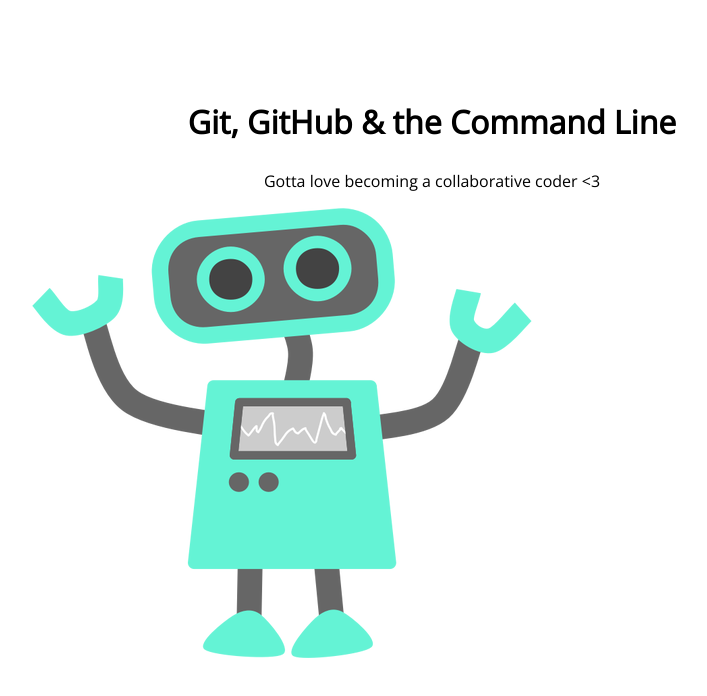
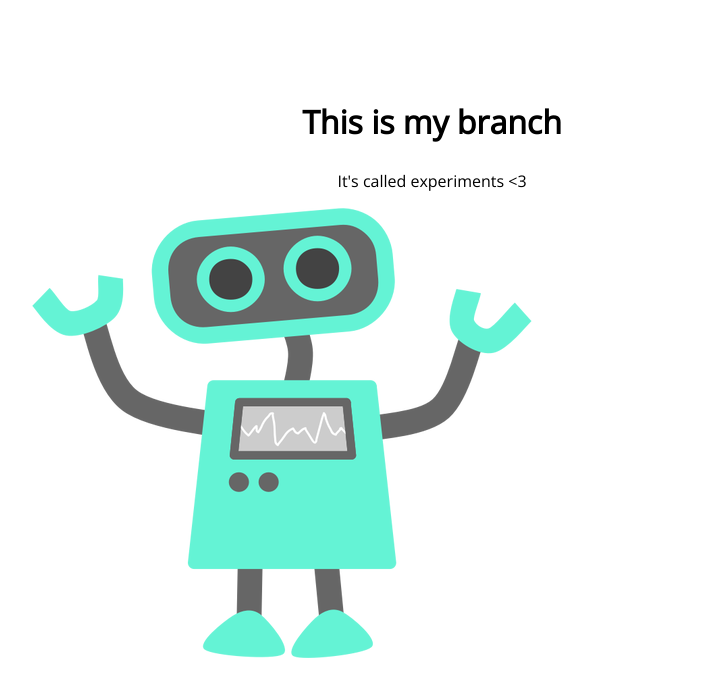
Before and after one commit to mtblair/105-project, a plain HTML site: page 105-project-master/index.html in a window 1280 px wide. Shown: the whole page, without its empty margins (208-915 px from the left). Drawn offline with nearby package versions, Linux system fonts and the light colour scheme.

Commit message:
changed h2 and p text

```diff
--- a/105-project-master/index.html
+++ b/105-project-master/index.html
@@ -8,8 +8,8 @@
 </head>
 <body>
 	<section>
-		<h1>Git, GitHub & the Command Line</h1>
-		<p>Gotta love becoming a collaborative coder <3</p>
+		<h1>This is my branch</h1>
+		<p>It's called experiments <3</p>
 		<img src="img/happy-blue-robot.png">
 	</section>
 </body>
```
